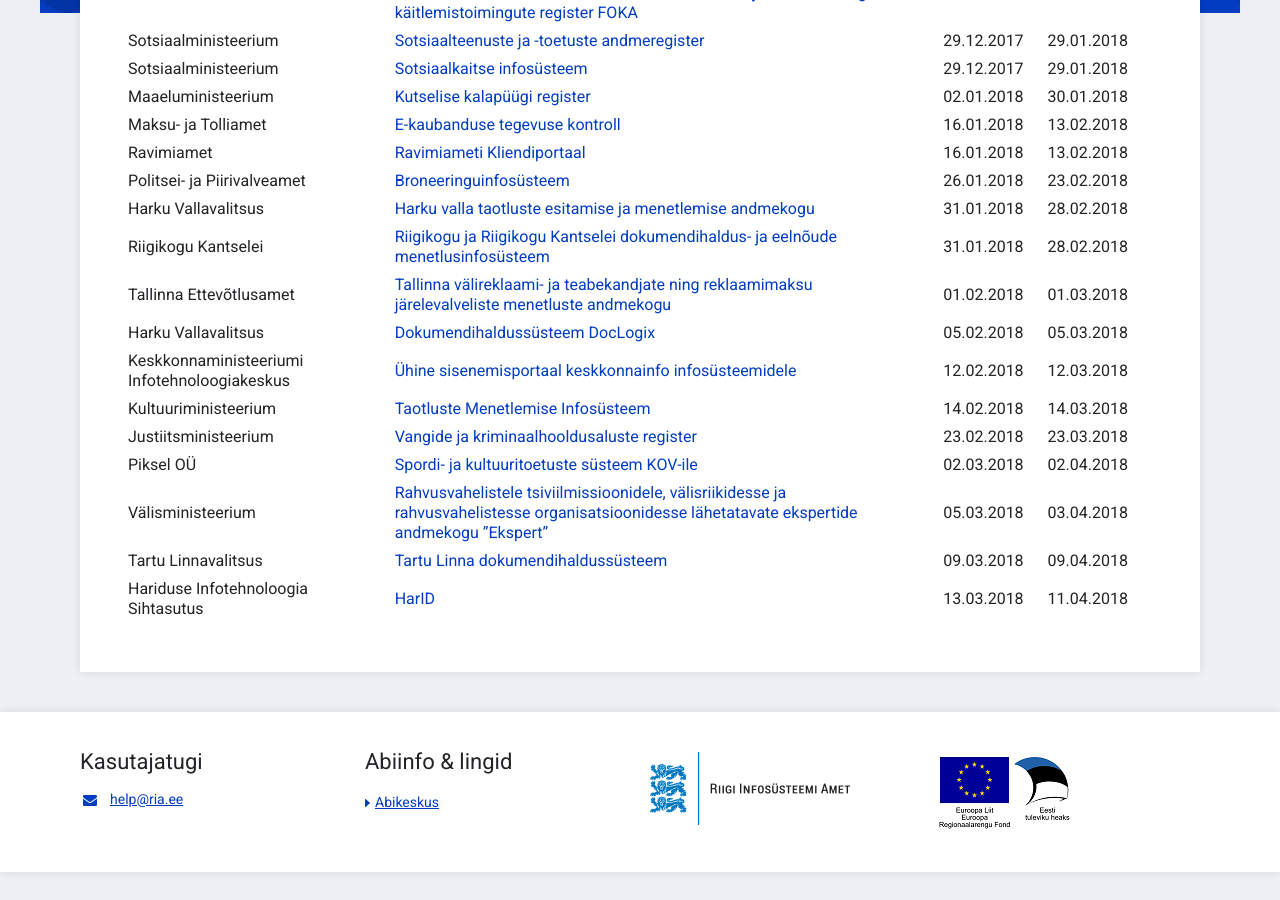
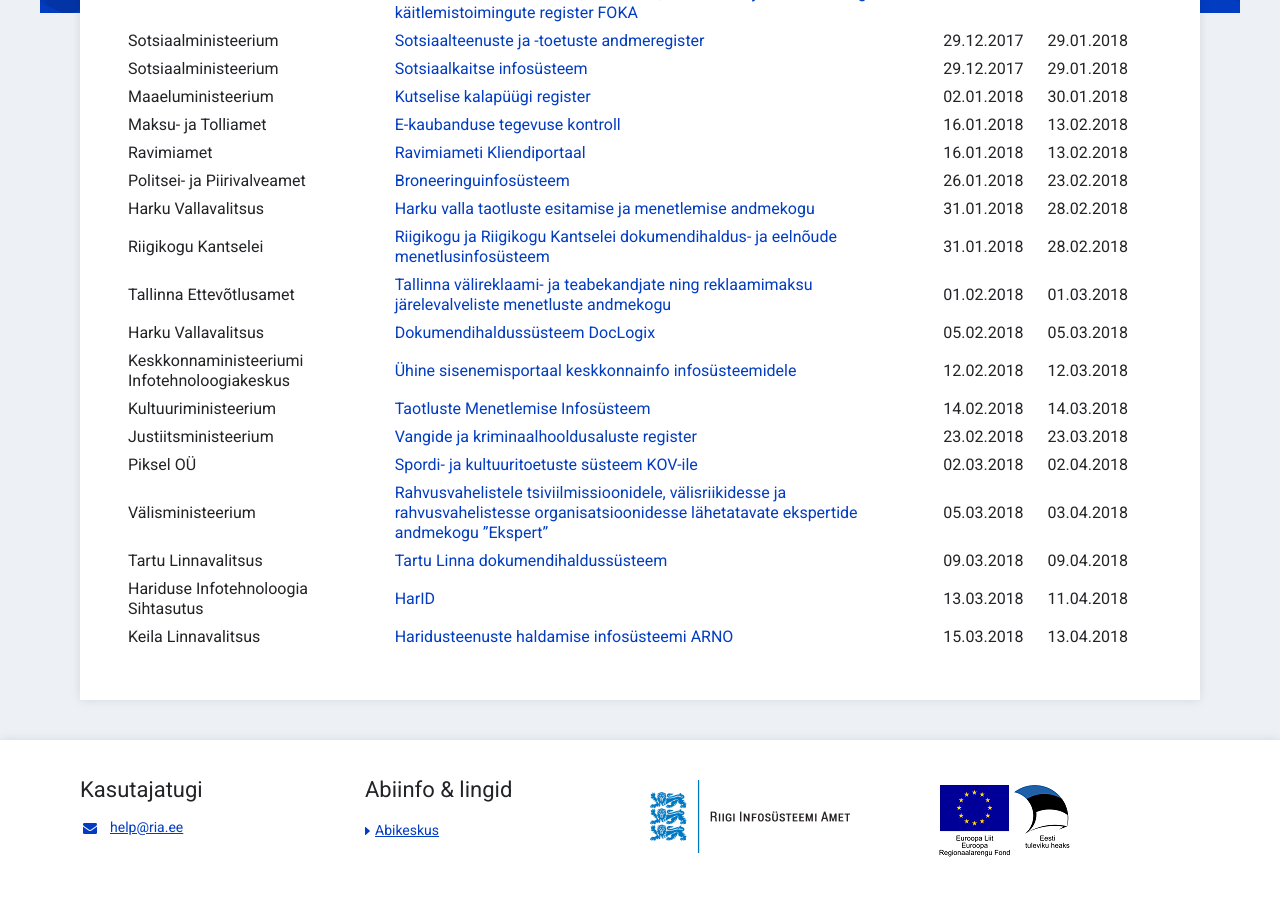
Before and after one commit to e-gov/RIHA-Help, a Jekyll site: the page built from docs/RIHAs-hindamisel.md, in a window 1280 px wide and 900 px high, scrolled down 650 px. Built offline with Jekyll 4.4.1, drawn with Linux system fonts in a browser that asks for light colours; before the commit the page ends 1522 px from its top, so only the background shows below that.

Commit message:
Update RIHAs-hindamisel.md

```diff
--- a/docs/RIHAs-hindamisel.md
+++ b/docs/RIHAs-hindamisel.md
@@ -29,3 +29,4 @@ Nimekirjas on esitatud infosüsteemid, mis on esitatud hindamisele pärast 7. de
 | Välisministeerium | [Rahvusvahelistele tsiviilmissioonidele, välisriikidesse ja rahvusvahelistesse organisatsioonidesse lähetatavate ekspertide andmekogu ”Ekspert”](https://www.riha.ee/Infosüsteemid/Vaata/ekspert) | 05.03.2018 | 03.04.2018 |
 | Tartu Linnavalitsus | [Tartu Linna dokumendihaldussüsteem](https://www.riha.ee/Infosüsteemid/Vaata/75006546-goprocase) | 09.03.2018 | 09.04.2018 |
 | Hariduse Infotehnoloogia Sihtasutus | [HarID](https://www.riha.ee/Infosüsteemid/Vaata/harid) | 13.03.2018 | 11.04.2018 |
+| Keila Linnavalitsus | [Haridusteenuste haldamise infosüsteemi ARNO](https://www.riha.ee/Infosüsteemid/Vaata/arnokeilalv) | 15.03.2018 | 13.04.2018 |
```
